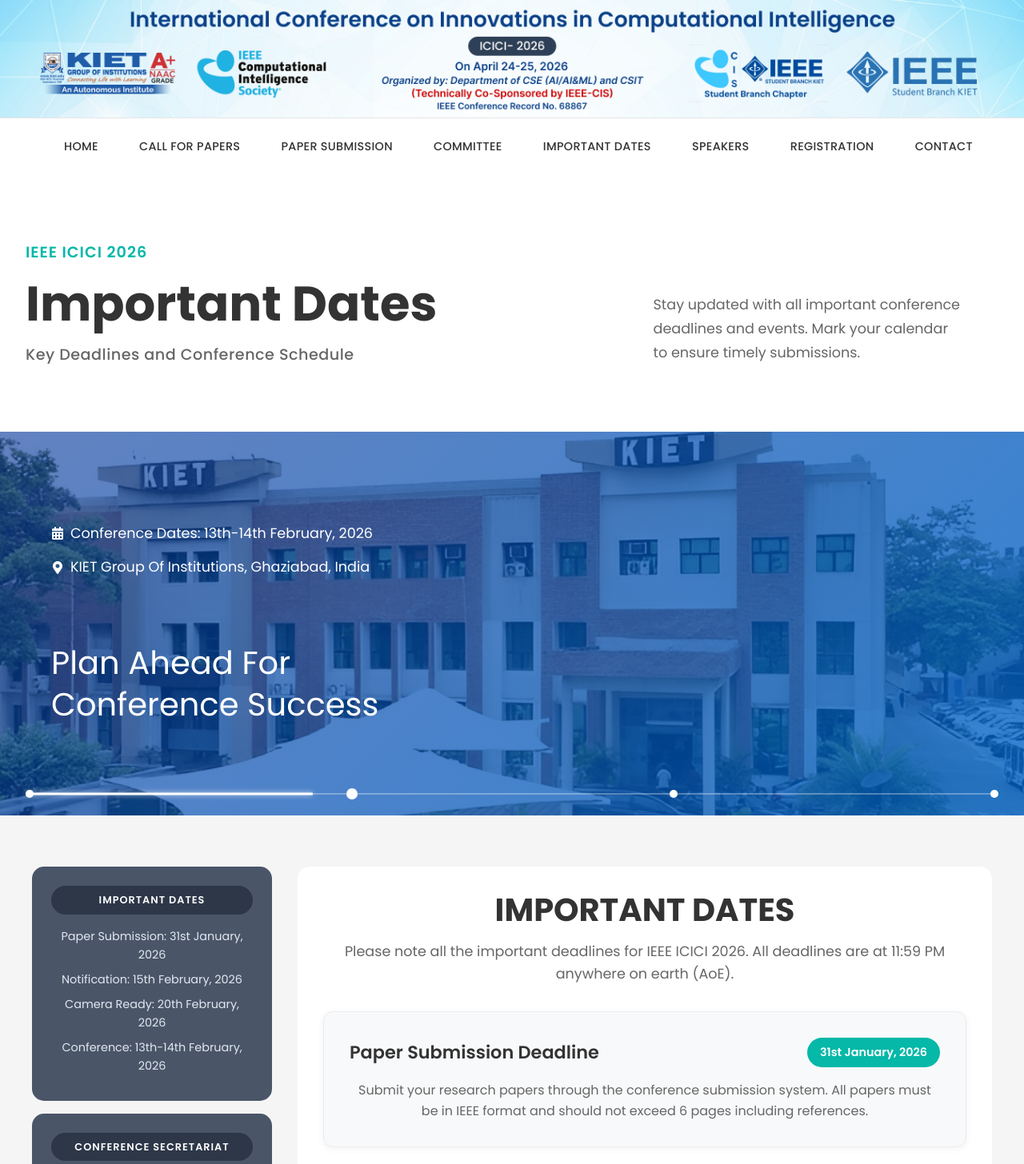
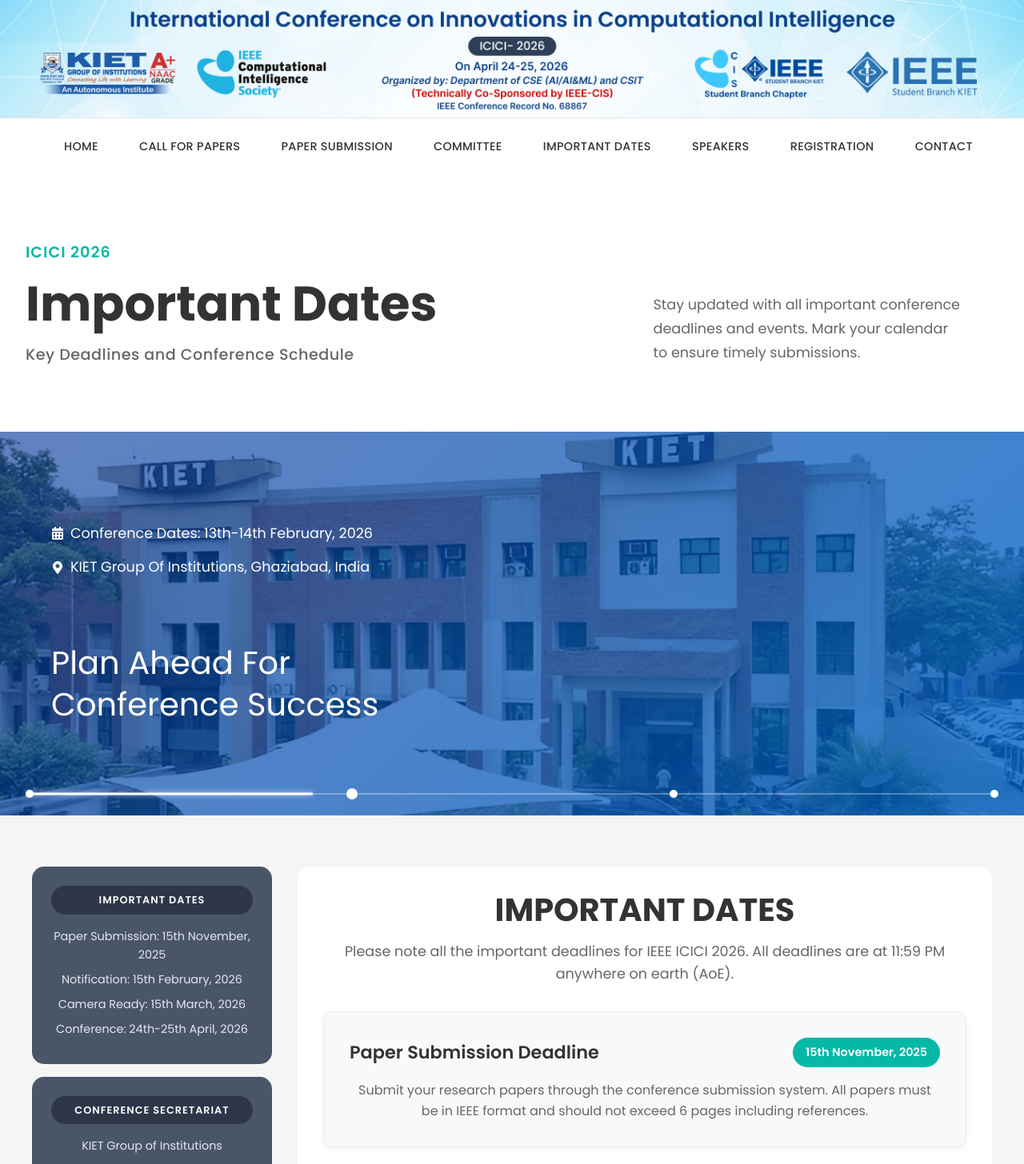
Before and after one commit to ArnavBhardwaj123/KIET_ICICI_2026, a React (Vite) app in the folder frontend/: page /important_dates in a window 1280 px wide. Shown: the top 1456 px of the page at 80% size. Built offline with nearby package versions, Linux system fonts and the light colour scheme.

Commit message:
changed the loader

```diff
--- a/frontend/src/pages/callforpapers.jsx
+++ b/frontend/src/pages/callforpapers.jsx
@@ -209,7 +209,7 @@
                 letterSpacing: "1px",
               }}
             >
-              IEEE ICICI 2026
+              ICICI 2026
             </p>
             <h1
               style={{
@@ -390,10 +390,10 @@
                   color: "#e2e8f0",
                 }}
               >
-                <p style={{ margin: "0.5rem 0" }}>Paper Submission: 31st January, 2026</p>
+                <p style={{ margin: "0.5rem 0" }}>Paper Submission: 15th November, 2025</p>
                 <p style={{ margin: "0.5rem 0" }}>Notification: 15th February, 2026</p>
-                <p style={{ margin: "0.5rem 0" }}>Camera Ready: 20th February, 2026</p>
-                <p style={{ margin: "0.5rem 0" }}>Conference: 15th-18th February, 2026</p>
+                <p style={{ margin: "0.5rem 0" }}>Camera Ready: 15th March, 2026</p>
+                <p style={{ margin: "0.5rem 0" }}>Conference: 24th-25th April, 2026</p>
               </div>
             </div>
 
--- a/frontend/src/pages/committee.jsx
+++ b/frontend/src/pages/committee.jsx
@@ -386,7 +386,7 @@
                 letterSpacing: "1px",
               }}
             >
-              IEEE ICICI 2026
+              ICICI 2026
             </p>
             <h1
               style={{
@@ -610,10 +610,10 @@
                   color: "#e2e8f0",
                 }}
               >
-                <p style={{ margin: "0.5rem 0" }}>Paper Submission: 31st January, 2026</p>
+                <p style={{ margin: "0.5rem 0" }}>Paper Submission: 15th November, 2025</p>
                 <p style={{ margin: "0.5rem 0" }}>Notification: 15th February, 2026</p>
-                <p style={{ margin: "0.5rem 0" }}>Camera Ready: 20th February, 2026</p>
-                <p style={{ margin: "0.5rem 0" }}>Conference: 15th-18th February, 2026</p>
+                <p style={{ margin: "0.5rem 0" }}>Camera Ready: 15th March, 2026</p>
+                <p style={{ margin: "0.5rem 0" }}>Conference: 24th-25th April, 2026</p>
               </div>
             </div>
             {/* Conference Secretariat Card */}
--- a/frontend/src/pages/contact.jsx
+++ b/frontend/src/pages/contact.jsx
@@ -108,7 +108,7 @@
                 letterSpacing: "1px",
               }}
             >
-              IEEE ICICI 2026
+              ICICI 2026
             </p>
             <h1
               style={{
@@ -229,10 +229,10 @@
                 IMPORTANT DATES
               </div>
               <div style={{ fontFamily: "Poppins", fontSize: "0.9rem", lineHeight: "1.6", color: "#e2e8f0" }}>
-                <p style={{ margin: "0.5rem 0" }}>Paper Submission: 31st January, 2026</p>
+                <p style={{ margin: "0.5rem 0" }}>Paper Submission: 15th November, 2025</p>
                 <p style={{ margin: "0.5rem 0" }}>Notification: 15th February, 2026</p>
-                <p style={{ margin: "0.5rem 0" }}>Camera Ready: 20th February, 2026</p>
-                <p style={{ margin: "0.5rem 0" }}>Conference: 15th-18th February, 2026</p>
+                <p style={{ margin: "0.5rem 0" }}>Camera Ready: 15th March, 2026</p>
+                <p style={{ margin: "0.5rem 0" }}>Conference: 24th-25th April, 2026</p>
               </div>
             </div>
             <div style={{ backgroundColor: "#4a5568", borderRadius: "15px", padding: "1.5rem", color: "white" }}>
--- a/frontend/src/pages/home.jsx
+++ b/frontend/src/pages/home.jsx
@@ -271,7 +271,7 @@
                 letterSpacing: "1px",
               }}
             >
-              IEEE ICICI 2026
+              ICICI 2026
             </p>
             <h1
               style={{
@@ -360,7 +360,7 @@
               >
                 <FaCalendarAlt style={{ color: "white" }} />
                 <p style={{ fontFamily: "Poppins", fontSize: "1.1rem", margin: "0" }}>
-                  15th - 18th February, 2026
+                  24th - 25th April, 2026
                 </p>
               </div>
               <div
@@ -464,13 +464,13 @@
           paddingLeft: "2rem",
           paddingRight: "2rem",
           display: "flex",
-          alignItems: "center",
+          alignItems: "flex",
           gap: "2rem",
         }}
         className="responsive-row"
       >
         {/* Left Column: Text Content */}
-        <div style={{ flex: 1, textAlign: "left" }}>
+        <div style={{ flex: 1, textAlign: "justify" }}>
           <p
             style={{ color: "teal", fontFamily: "Poppins", fontSize: "1.5rem" }}
           >
@@ -489,7 +489,8 @@
           <p
             style={{
               fontFamily: "Poppins",
-              fontSize: "1.2rem",
+              fontSize: "1.5rem",
+              fontWeight: "500",
               marginTop: "1rem",
               color: "#555",
             }}
@@ -538,11 +539,11 @@
           />
         </div>
         {/* Left Column: Text Content */}
-        <div style={{ flex: 1, textAlign: "left" }} className="about-section-text">
+        <div style={{ flex: 1, textAlign: "justify" }} className="about-section-text">
           <p
             style={{ color: "teal", fontFamily: "Poppins", fontSize: "1.5rem" }}
           >
-            Innovate. Collaborate. Lead.
+
           </p>
           <h1
             style={{
--- a/frontend/src/pages/important_dates.jsx
+++ b/frontend/src/pages/important_dates.jsx
@@ -92,7 +92,7 @@
                 letterSpacing: "1px",
               }}
             >
-              IEEE ICICI 2026
+              ICICI 2026
             </p>
             <h1
               style={{
@@ -333,10 +333,10 @@
                 lineHeight: "1.6",
                 color: "#e2e8f0"
               }}>
-                <p style={{ margin: "0.5rem 0" }}>Paper Submission: 31st January, 2026</p>
+                <p style={{ margin: "0.5rem 0" }}>Paper Submission: 15th November, 2025</p>
                 <p style={{ margin: "0.5rem 0" }}>Notification: 15th February, 2026</p>
-                <p style={{ margin: "0.5rem 0" }}>Camera Ready: 20th February, 2026</p>
-                <p style={{ margin: "0.5rem 0" }}>Conference: 13th-14th February, 2026</p>
+                <p style={{ margin: "0.5rem 0" }}>Camera Ready: 15th March, 2026</p>
+                <p style={{ margin: "0.5rem 0" }}>Conference: 24th-25th April, 2026</p>
               </div>
             </div>
 
@@ -444,7 +444,7 @@
                     fontFamily: "Poppins",
                     fontWeight: "600"
                   }}>
-                    31st January, 2026
+                    15th November, 2025
                   </div>
                 </div>
                 <p style={{
@@ -536,7 +536,7 @@
                     fontFamily: "Poppins",
                     fontWeight: "600"
                   }}>
-                    20th February, 2026
+                    15th March, 2026
                   </div>
                 </div>
                 <p style={{
@@ -582,7 +582,7 @@
                     fontFamily: "Poppins",
                     fontWeight: "600"
                   }}>
-                    13th-14th February, 2026
+                    24th-25th April, 2026
                   </div>
                 </div>
                 <p style={{
--- a/frontend/src/pages/papersubmission.jsx
+++ b/frontend/src/pages/papersubmission.jsx
@@ -71,7 +71,7 @@
                 letterSpacing: "1px",
               }}
             >
-              IEEE ICICI 2026
+              ICICI 2026
             </p>
             <h1
               style={{
@@ -286,10 +286,10 @@
                   color: "#e2e8f0",
                 }}
               >
-                <p style={{ margin: "0.5rem 0" }}>Paper Submission: 31st January, 2026</p>
+                <p style={{ margin: "0.5rem 0" }}>Paper Submission: 15th November, 2025</p>
                 <p style={{ margin: "0.5rem 0" }}>Notification: 15th February, 2026</p>
-                <p style={{ margin: "0.5rem 0" }}>Camera Ready: 20th February, 2026</p>
-                <p style={{ margin: "0.5rem 0" }}>Conference: 15th-18th February, 2026</p>
+                <p style={{ margin: "0.5rem 0" }}>Camera Ready: 15th March, 2026</p>
+                <p style={{ margin: "0.5rem 0" }}>Conference: 24th-25th April, 2026</p>
               </div>
             </div>
             <div
@@ -404,7 +404,7 @@
                 <li>Papers submitted to the conference should be written in English with the maximum paper length of Six (6) in IEEE format.</li>
                 <li>However, the authors can extend maximum 1 page with an over length page charge, of Rs.1,000/-(for Indian participants) and US $50/-(for International participants) per page.</li>
                 <li>The ”“Best Paper Awards”” will be given for each track of conference selected by the committee among the presented papers in ICICI- 2026.</li>
-                <li>Submit your papers through the conference submission portal by **November 15, 2025**.</li>
+                <li>Submit your papers through the conference submission portal by <strong>15th November, 2025</strong>.</li>
               </ul>
               <div className="submission-box">
                 <p
--- a/frontend/src/pages/registration.jsx
+++ b/frontend/src/pages/registration.jsx
@@ -96,7 +96,7 @@
                 letterSpacing: "1px",
               }}
             >
-              IEEE ICICI 2026
+              ICICI 2026
             </p>
             <h1
               style={{
@@ -189,7 +189,7 @@
               <div style={{ display: "flex", alignItems: "center", gap: "0.5rem", marginBottom: "1rem" }}>
                 <FaCalendarAlt style={{ color: "white" }} />
                 <p style={{ fontFamily: "Poppins", fontSize: "1.1rem", margin: "0" }}>
-                  15th - 18th February, 2026
+                  13th - 14th February, 2026
                 </p>
               </div>
               <div style={{ display: "flex", alignItems: "center", gap: "0.5rem" }}>
--- a/frontend/src/pages/speakers.jsx
+++ b/frontend/src/pages/speakers.jsx
@@ -144,7 +144,7 @@
                 letterSpacing: "1px",
               }}
             >
-              IEEE ICICI 2026
+              ICICI 2026
             </p>
             <h1
               style={{
@@ -385,10 +385,10 @@
                 lineHeight: "1.6",
                 color: "#e2e8f0"
               }}>
-                <p style={{ margin: "0.5rem 0" }}>Paper Submission: 31st January, 2026</p>
+                <p style={{ margin: "0.5rem 0" }}>Paper Submission: 15th November, 2025</p>
                 <p style={{ margin: "0.5rem 0" }}>Notification: 15th February, 2026</p>
-                <p style={{ margin: "0.5rem 0" }}>Camera Ready: 20th February, 2026</p>
-                <p style={{ margin: "0.5rem 0" }}>Conference: 15th-18th March, 2026</p>
+                <p style={{ margin: "0.5rem 0" }}>Camera Ready: 15th March, 2026</p>
+                <p style={{ margin: "0.5rem 0" }}>Conference: 24th-25th April, 2026</p>
               </div>
             </div>
 
```
Also changed, not shown: frontend/src/components/PremiumLoader.jsx (+73 -121 lines).
